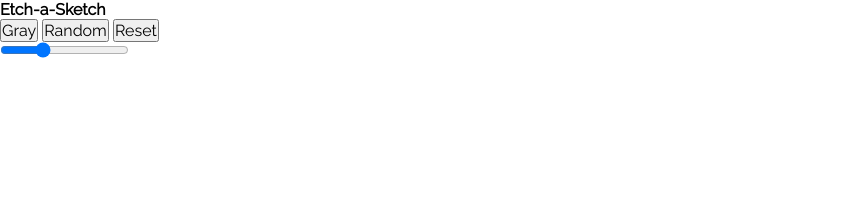
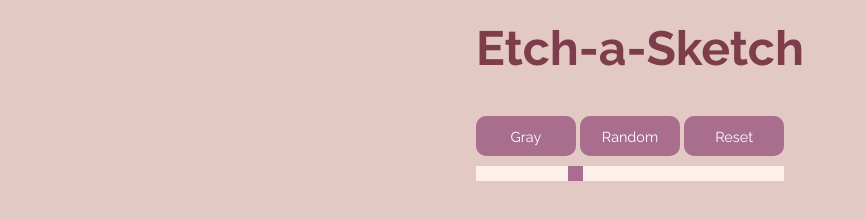
Before and after one commit to yppelu/odin-etch-a-sketch, a plain HTML site: page index.html in a window 1280 px wide. Shown: the whole page, without its empty margins (0-865 px from the left). Drawn offline with Linux system fonts and the light colour scheme.

Commit message:
Shape the structure via style.css

```diff
--- a/style.css
+++ b/style.css
@@ -1,4 +1,4 @@
-@import url('https://fonts.googleapis.com/css2?family=Raleway&display=swap');
+@import url('https://fonts.googleapis.com/css2?family=Raleway:wght@400;700&display=swap');
 
 /* CSS reset */
 * {
@@ -8,3 +8,146 @@
   font-size: 100%;
   font-family: 'Raleway', sans-serif;
 }
+
+body {
+  background-color: #E2C9C3;
+  color: #7E3D4A;
+  font-weight: 400;
+  display: flex;
+  flex-direction: column;
+  align-items: center;
+  justify-content: center;
+  gap: 20px;
+  margin: 20px;
+}
+
+h1 {
+  font-size: 300%;
+  font-weight: 700;
+}
+
+main {
+  display: flex;
+  flex-wrap: wrap-reverse;
+  justify-content: center;
+  gap: 20px;
+  margin: 20px;
+}
+
+/*************** Parameters block styles ***************/
+
+#parameters {
+  display: flex;
+  flex-flow: column wrap;
+  align-items: center;
+  justify-content: center;
+  gap: 20px;
+}
+
+/********** Buttons styles **********/
+
+button {
+  background-color: #A96D8E;
+  color: white;
+  font-size: 90%;
+  border: none;
+  border-radius: 10px;
+  height: 40px;
+  width: 100px;
+  transition: 0.1s;
+}
+
+button:hover {
+  background-color: #7E3D4A;
+  color: white;
+  cursor: pointer;
+}
+
+button:active {
+  background-color: #8D4D62;
+}
+
+/********** Choose-size block styles **********/
+
+.choose-size-block {
+  display: flex;
+  flex-direction: column;
+  align-items: center;
+  gap: 10px;
+}
+
+/***** Choose-size range input styles *****/
+
+/* Range reset */
+.choose-size-slider {
+  -webkit-appearance: none;
+  appearance: none;
+  background: transparent;
+  cursor: pointer;
+  width: 100%;
+  -webkit-transition: 0.1s;
+  transition: 0.1s;
+}
+
+/* Removes default focus */
+.choose-size-slider:focus {
+  outline: none;
+}
+
+.choose-size-slider:hover {
+  box-shadow: 0 0 2px gray;
+}
+
+/*** Chrome, Safari, Opera and Edge Chromium styles ***/
+
+/* slider track */
+.choose-size-slider::-webkit-slider-runnable-track {
+  background-color: #FFEFEB;
+  border-radius: 0;
+  height: 15px;
+}
+
+/* slider thumb */
+.choose-size-slider::-webkit-slider-thumb {
+  -webkit-appearance: none;
+  appearance: none;
+  margin-top: 0;
+  background-color: #A96D8E;
+  height: 15px;
+  width: 15px;
+}
+
+.choose-size-slider:hover::-webkit-slider-thumb {
+  background-color: #7E3D4A;
+}
+
+/*** Firefox styles ***/
+
+/* slider track */
+.choose-size-slider::-moz-range-track {
+  background-color: #FFEFEB;
+  border-radius: 0;
+  height: 15px;
+}
+
+/* slider thumb */
+.choose-size-slider::-moz-range-thumb {
+  border: none;
+  border-radius: 0;
+  background-color: #A96D8E;
+  height: 15px;
+  width: 15px;
+}
+
+.choose-size-slider:hover::-moz-range-thumb {
+  background-color: #7E3D4A;
+}
+
+/*************** Canvas block styles ***************/
+
+.canvas {
+  box-shadow: 0 0 10px gray;
+  display: flex;
+  flex-wrap: wrap;
+  flex-shrink: 0;
+}
```
